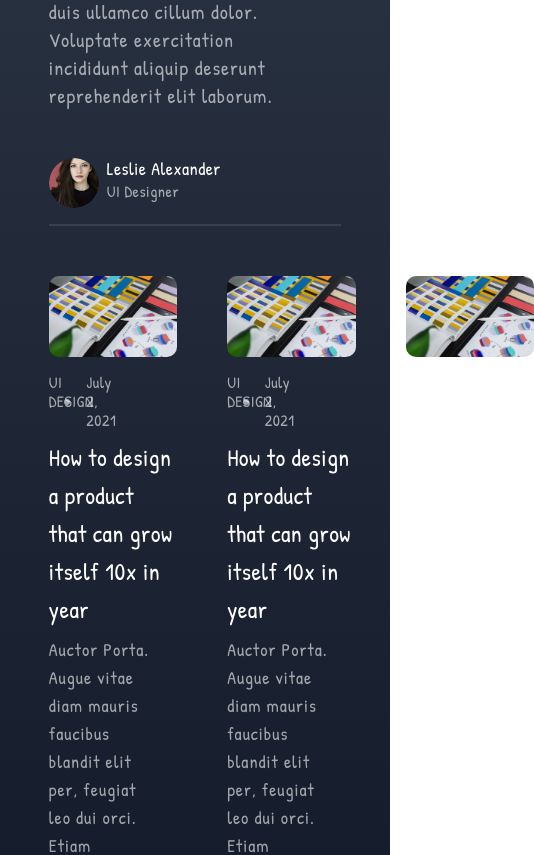
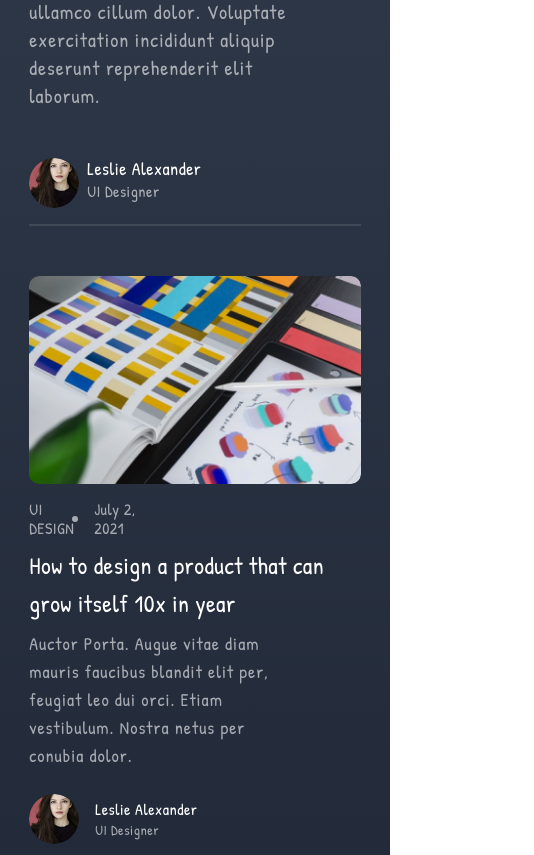
Before and after one commit to amliyanage/EdgeCraft_Blog, a React (Vite) app: page / in a window 390 px wide. Shown: the part 764-1619 px from the top of the page, 534 px wide, since content can reach past the window. Built offline with nearby package versions, Linux system fonts and the light colour scheme; a web font is replaced by a local one.

Commit message:
add footer

```diff
--- a/src/assets/css/HomePage.css
+++ b/src/assets/css/HomePage.css
@@ -87,19 +87,32 @@
     margin-top: 50px;
 }
 
+#HomePage .footer{
+    font-size: 18px;
+    font-weight: 400;
+    opacity: 0.6;
+    letter-spacing: 1px;
+}
+
 @media screen and (max-width: 1169px){
     #HomePage .w-75{
-        width: 75% !important;
+        width: 85% !important;
+    }
+    #HomePage .projectCardSet {
+        grid-template-columns: repeat(2, 1fr);
     }
 }
 
 @media screen and (max-width: 991px){
     #HomePage .wall .lastUploadProject .thumbnail {
-        width: 74vw;
+        width: 100%;
     }
 
     #HomePage .wall .lastUploadProject{
         padding-bottom: 15px;
         border-bottom: 2px solid rgba(255, 255, 255, 0.10);;
     }
+    #HomePage .projectCardSet {
+        grid-template-columns: repeat(1, 1fr);
+    }
 }
--- a/src/assets/css/component/ProjectCard.css
+++ b/src/assets/css/component/ProjectCard.css
@@ -63,3 +63,9 @@
 #ProjectCard:hover .Thumbnail img{
     transform: scale(110%);
 }
+
+@media screen and (max-width: 991px){
+    #ProjectCard .projectInfo .infoHead h4{
+        width: 11vw;
+    }
+}
--- a/src/pages/HomePage.jsx
+++ b/src/pages/HomePage.jsx
@@ -38,13 +38,16 @@ const HomePage = () => {
                                 </div>
                             </div>
                         </div>
+                    </div>
 
-                        <div className="projectCardSet">
-                            <ProjectCard />
-                            <ProjectCard />
-                            <ProjectCard />
-                        </div>
+                    <div className="projectCardSet">
+                        <ProjectCard />
+                        <ProjectCard />
+                        <ProjectCard />
+                    </div>
 
+                    <div className={"d-flex justify-content-center mt-5 footer mb-5"}>
+                        Copyright (c) 2021 - Design By Nauval
                     </div>
 
                 </div>
```
